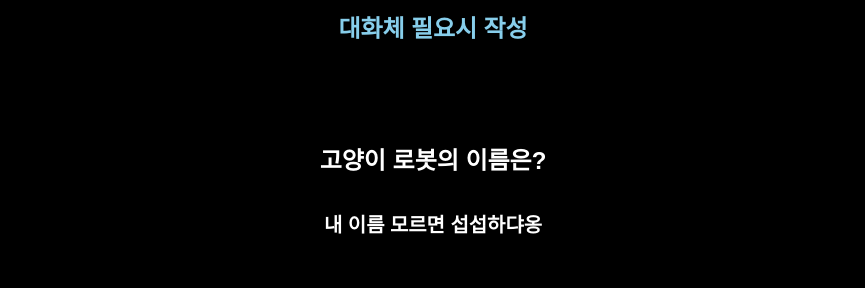
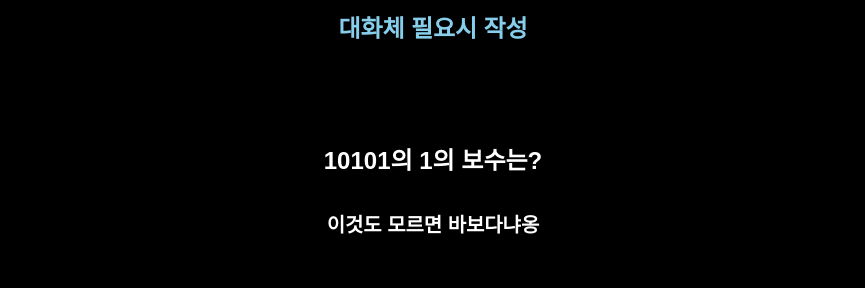
Before and after one commit to dmlwjd21/maze_info, a plain HTML site: page code_page/page02_raon.html in a window 1280 px wide. Shown: the part 2073-2361 px from the top of the page, without its empty margins (207-1072 px from the left). Drawn offline with Linux system fonts and the light colour scheme; a web font is replaced by a local one.

Commit message:
2번째 페이지 수정

```diff
--- a/code_page/page02_라온이.html
+++ b/code_page/page02_raon.html
@@ -76,8 +76,8 @@
 
       <div class="problem">
 
-         <h4> 고양이 로봇의 이름은? </h4>
-         <h5> 내 이름 모르면 섭섭하댜옹 </h5>
+         <h4> 10101의 1의 보수는? </h4>
+         <h5> 이것도 모르면 바보다냐옹 </h5>
 
       </div>
 
```
